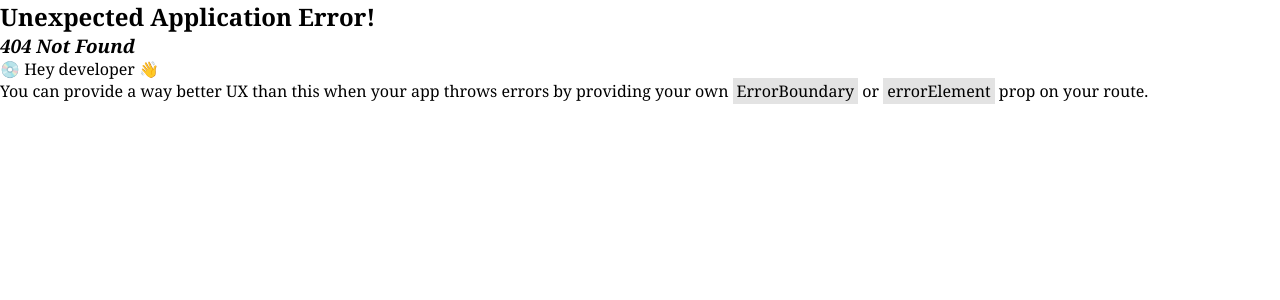
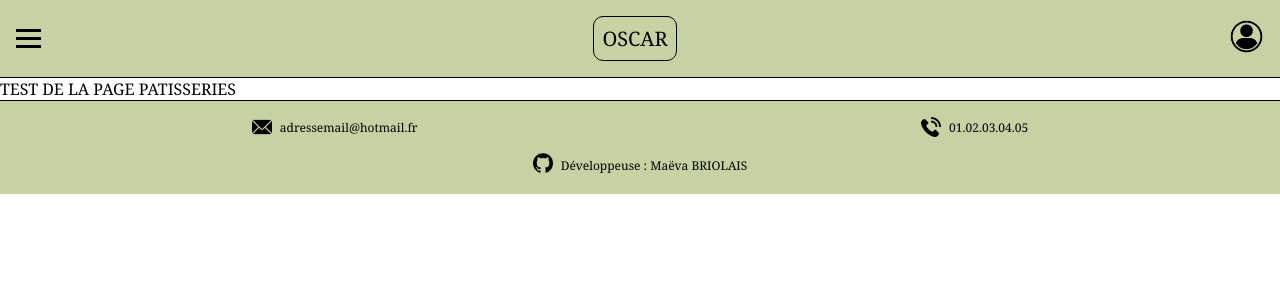
Before and after one commit to MaevaBriolais/checkpoint__4, a React (Vite) app in the folder client/: page /patisseries in a window 1280 px wide. Before the commit this address had no page. Shown: the top 300 px of the page. Built offline with nearby package versions, Linux system fonts and the light colour scheme.

Commit message:
Create page patisseries

```diff
--- a/client/src/App.jsx
+++ b/client/src/App.jsx
@@ -1,13 +1,13 @@
+import { Outlet } from "react-router-dom";
 import "./App.css";
 import Footer from "./components/footer";
 import NavBar from "./components/navBar";
-import Accueil from "./pages/Accueil"
 
 function App() {
   return (
     <>
     <NavBar />
-    <Accueil />
+    <Outlet />
     <Footer/>
     </>
   );
--- /dev/null
+++ b/client/src/pages/Patisseries.jsx
@@ -0,0 +1,7 @@
+function Patisseries() {
+    return(
+        <p>TEST DE LA PAGE PATISSERIES</p>
+    )
+}
+
+export default Patisseries;
```
Also changed, not shown: client/src/main.jsx (+12 -0 lines).
